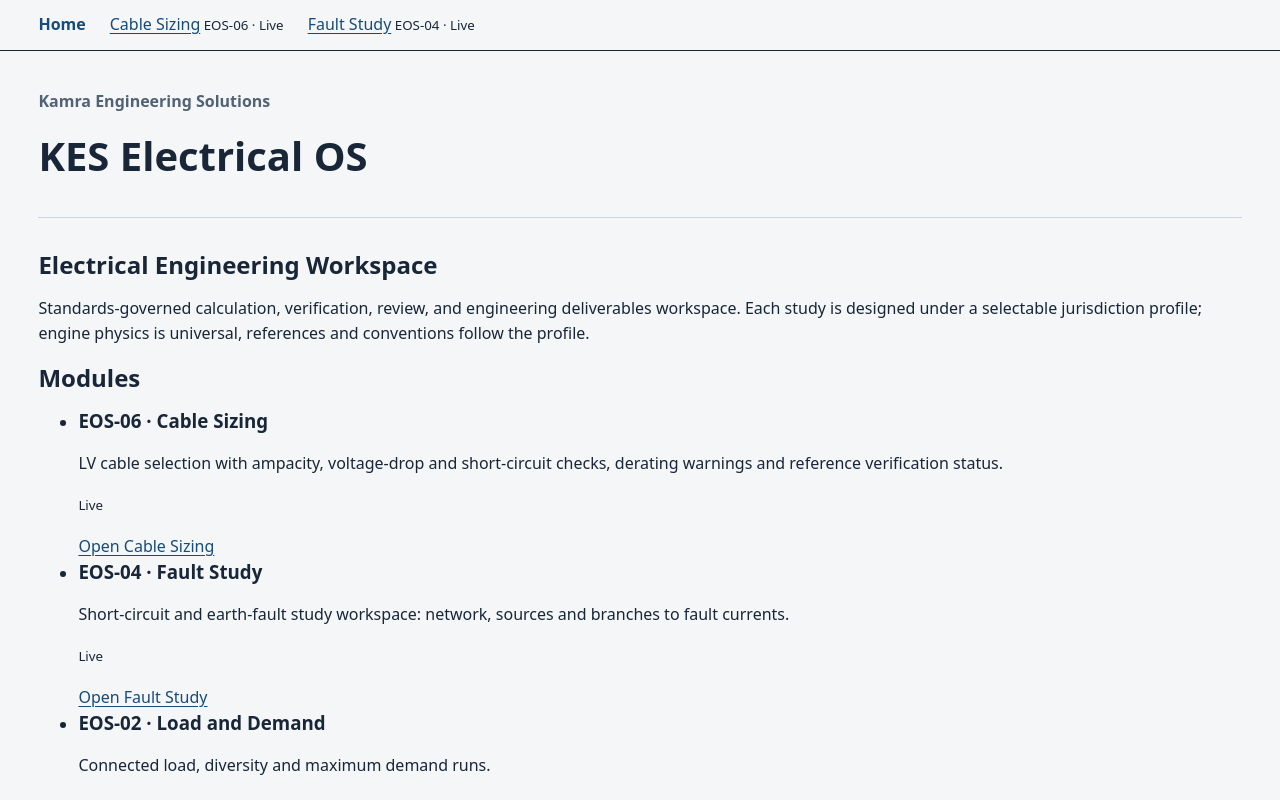
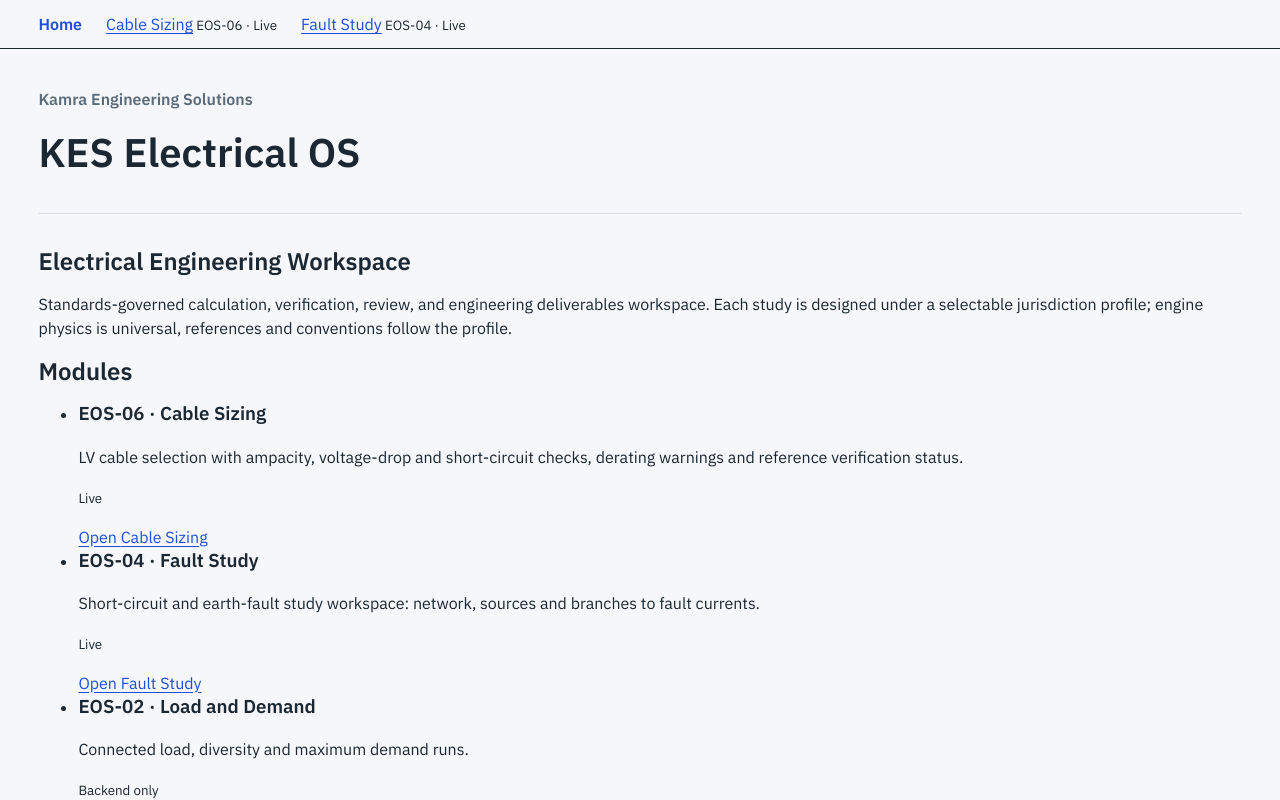
Before and after one commit to kamracp/KES_Electrical_OS, a React (Vite) app in the folder frontend/: page / in a window 1280 px wide. Shown: the top 800 px of the page. Built offline with nearby package versions, Linux system fonts and the light colour scheme; no server answers.

Commit message:
KEOS-shell: Define design tokens (palette, status colours, spacing, type scale) and load IBM Plex Sans

```diff
--- a/frontend/index.html
+++ b/frontend/index.html
@@ -8,6 +8,12 @@
       content="Kamra Engineering Solutions Electrical OS engineering workspace"
     />
     <title>KES Electrical OS</title>
+      <link rel="preconnect" href="https://fonts.googleapis.com" />
+    <link rel="preconnect" href="https://fonts.gstatic.com" crossorigin />
+    <link
+      href="https://fonts.googleapis.com/css2?family=IBM+Plex+Sans:wght@400;500;600&display=swap"
+      rel="stylesheet"
+    />
   </head>
   <body>
     <div id="root"></div>
--- a/frontend/src/styles/global.css
+++ b/frontend/src/styles/global.css
@@ -1,17 +1,58 @@
 :root {
   color-scheme: light;
-  font-family: system-ui, -apple-system, BlinkMacSystemFont, "Segoe UI", sans-serif;
+  font-family: "IBM Plex Sans", "Segoe UI", system-ui, sans-serif;
   font-size: 100%;
-  line-height: 1.6;
+  line-height: 1.5;
+  font-variant-numeric: tabular-nums;
 
-  --kes-color-background: #f4f6f8;
+  /* Surfaces and text */
+  --kes-color-background: #f5f7fa;
   --kes-color-surface: #ffffff;
-  --kes-color-text: #182638;
-  --kes-color-muted: #526174;
-  --kes-color-border: #ccd5df;
-  --kes-color-primary: #174b79;
-  --kes-color-focus: #005fcc;
-  --kes-radius: 0.5rem;
+  --kes-color-surface-muted: #eef1f5;
+  --kes-color-text: #1b2733;
+  --kes-color-muted: #5b6b7a;
+  --kes-color-border: #d5dce4;
+  --kes-color-border-strong: #aeb9c6;
+
+  /* One accent only: interactive elements */
+  --kes-color-primary: #1f4fd8;
+  --kes-color-primary-strong: #173ea8;
+  --kes-color-primary-soft: #e6ecfb;
+  --kes-color-focus: #1f4fd8;
+
+  /* Engineering status colours, used with text, never alone */
+  --kes-color-pass: #1e7f4e;
+  --kes-color-pass-soft: #e3f3ea;
+  --kes-color-fail: #b4232c;
+  --kes-color-fail-soft: #f9e5e6;
+  --kes-color-warning: #b26a00;
+  --kes-color-warning-soft: #fbefdc;
+  --kes-color-pending: #5b6b7a;
+  --kes-color-pending-soft: #eef1f5;
+
+  /* Spacing scale (rem) */
+  --kes-space-1: 0.25rem;
+  --kes-space-2: 0.5rem;
+  --kes-space-3: 0.75rem;
+  --kes-space-4: 1rem;
+  --kes-space-5: 1.5rem;
+  --kes-space-6: 2rem;
+  --kes-space-7: 3rem;
+
+  /* Type scale */
+  --kes-text-xs: 0.75rem;
+  --kes-text-sm: 0.875rem;
+  --kes-text-md: 1rem;
+  --kes-text-lg: 1.25rem;
+  --kes-text-xl: 1.5rem;
+  --kes-text-2xl: 2rem;
+
+  /* Layout */
+  --kes-radius: 0.375rem;
+  --kes-radius-sm: 0.25rem;
+  --kes-sidebar-width: 17rem;
+  --kes-topbar-height: 3.5rem;
+  --kes-content-max: 90rem;
 
   color: var(--kes-color-text);
   background-color: var(--kes-color-background);
```
